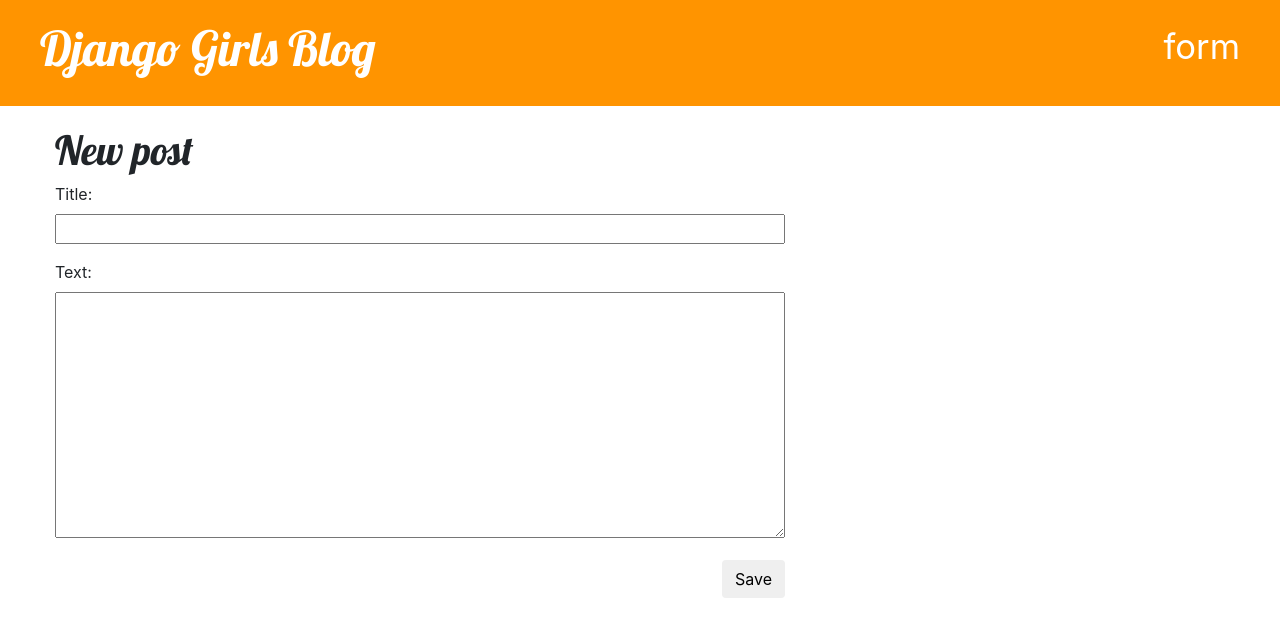
After one commit to bsantana/djangoChannels, a Django app: page /post/new/ in a window 1280 px wide. The commit adds this page. Shown: the top 637 px of the page. Run offline with Django 3.2, Linux system fonts and the light colour scheme; some libraries are stand-ins or nearby versions.

Commit message:
adicionando posts no models form do django

```diff
--- /dev/null
+++ b/blog/forms.py
@@ -0,0 +1,9 @@
+from django import forms
+
+from .models import Post
+
+class PostForm(forms.ModelForm):
+
+  class Meta:
+    model = Post
+    fields = ('title', 'text')
--- a/blog/templates/blog/base.html
+++ b/blog/templates/blog/base.html
@@ -17,8 +17,19 @@
     <link href="//fonts.googleapis.com/css?family=Lobster&subset=latin,latin-ext" rel="stylesheet" type="text/css">
   </head>
   <body>
-    {% block content %}
-    {% endblock %}
+    <div class="page-header">
+      <a href="{% url 'post_new' %}" class="top-menu"><span class="glyphicon glyphicon-plus">form</span></a>
+      <h1><a href="/">Django Girls Blog</a></h1>
+    </div>
+
+    <div class="content container">
+      <div class="row">
+        <div class="col-md-8">
+          {% block content %}
+          {% endblock %}
+        </div>
+      </div>
+    </div>
 
     <!-- Optional JavaScript -->
     <!-- jQuery first, then Popper.js, then Bootstrap JS -->
--- /dev/null
+++ b/blog/templates/blog/post_edit.html
@@ -0,0 +1,10 @@
+{% extends 'blog/base.html' %}
+
+{% block content %}
+  <h1>New post</h1>
+  <form method="POST" class="post-form">
+  	{% csrf_token %}
+    {{ form.as_p }}
+    <button type="submit" class="save btn btn-default">Save</button>
+  </form>
+{% endblock %}
--- a/blog/urls.py
+++ b/blog/urls.py
@@ -5,4 +5,5 @@ from . import views
 urlpatterns = [
     url(r'^$', views.post_list, name='post_list'),
     url(r'^post/(?P<pk>\d+)/$', views.post_detail, name='post_detail'), # or (?P<pk>[0-9]+)
+    url(r'^post/new/$', views.post_new, name='post_new'),
 ]
--- a/blog/views.py
+++ b/blog/views.py
@@ -1,6 +1,7 @@
-from django.shortcuts import render, get_object_or_404
+from django.shortcuts import render, get_object_or_404, redirect
 from django.http import HttpResponse
 from django.utils import timezone
+from .forms import PostForm
 from .models import Post
 
 # Create your views here.
@@ -15,3 +16,20 @@ def post_detail (request, pk):
 	# post = get_object_or_404(Post, pk=pk)
 	post = Post.objects.get(pk=pk)
 	return render(request, 'blog/post_detail.html', {'post': post})
+
+def post_new(request):
+  if request.POST:
+  	form = PostForm(request.POST)
+
+  	if form.is_valid():
+  		post = form.save(commit=False)
+  		post.author = request.user
+  		post.published_date = timezone.now()
+  		post.save()
+
+  		return redirect('post_detail', pk=post.pk)
+  else:
+  	form = PostForm()
+
+
+  return render(request, 'blog/post_edit.html', {'form': form, 'teste': request})
```
Also changed, not shown: blog/templates/blog/post_list.html (+0 -10 lines), db.sqlite3.
